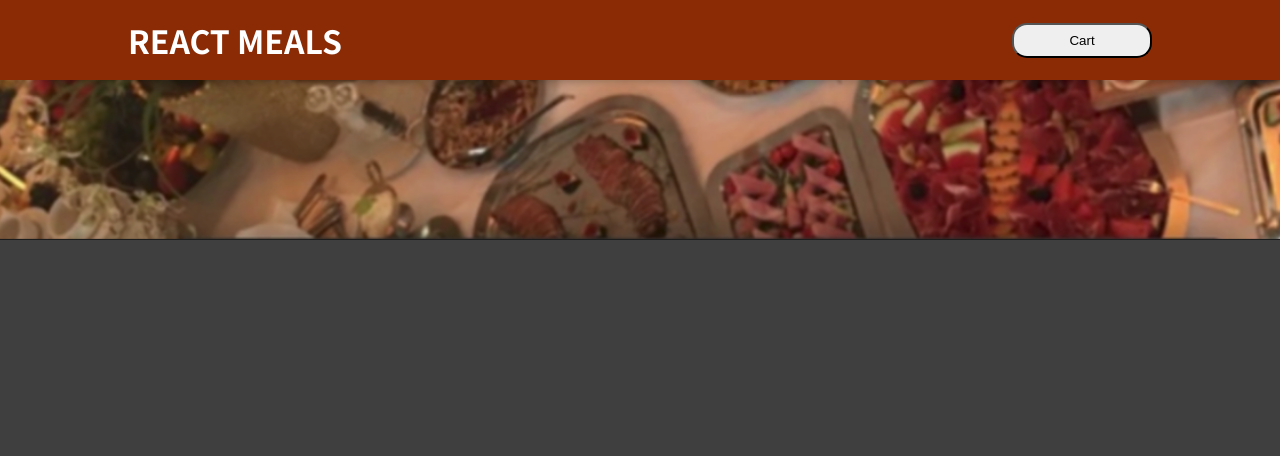
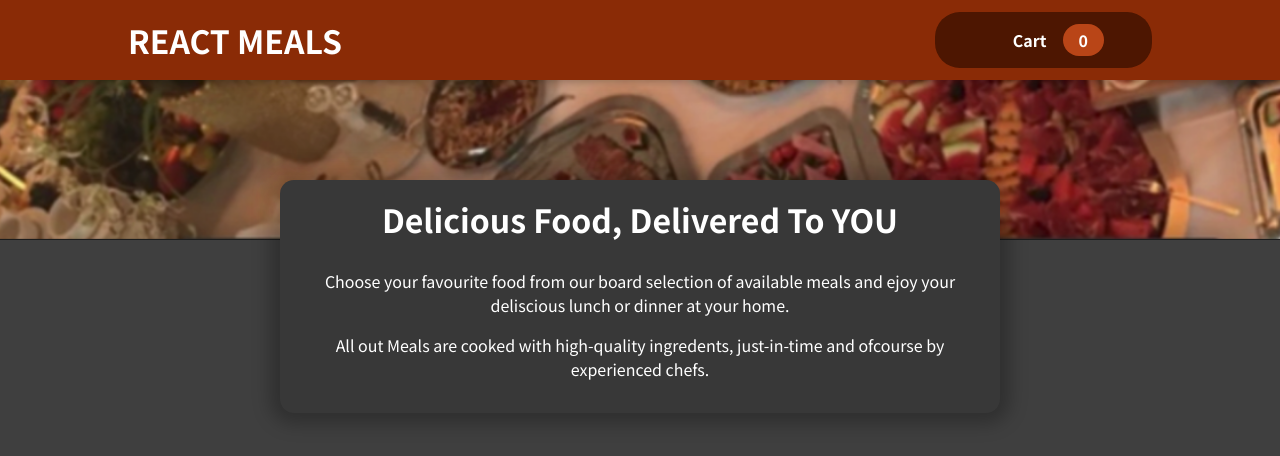
Before and after one commit to prawin10-mech/RestaurantAppReact, a JavaScript app: page / in a window 1280 px wide. Shown: the top 456 px of the page. Built offline with nearby package versions, Linux system fonts and the light colour scheme.

Commit message:
added meals summary

```diff
--- a/src/App.js
+++ b/src/App.js
@@ -1,9 +1,11 @@
 import Header from "./components/Layout/Header";
+import Meals from "./components/Meals/Meals";
 
 function App() {
   return (
     <div>
       <Header />
+      <Meals />
     </div>
   );
 }
--- /dev/null
+++ b/src/components/Cart/CartIcon.js
@@ -0,0 +1,13 @@
+const CartIcon = () => {
+  return (
+    <svg
+      xmlns="http://www.w3.org/2000/svg"
+      viewBox="0 0 20 20"
+      fill="currentColor"
+    >
+      <path d="M3 1a1 1 0 000 2h1.22l.305 1.222a.997.997 0 00.01.042l1.358 5.43-.893.892C3.74 11.846 4.632 14 6.414 14H15a1 1 0 000-2H6.414l1-1H14a1 1 0 00.894-.553l3-6A1 1 0 0017 3H6.28l-.31-1.243A1 1 0 005 1H3zM16 16.5a1.5 1.5 0 11-3 0 1.5 1.5 0 013 0zM6.5 18a1.5 1.5 0 100-3 1.5 1.5 0 000 3z" />
+    </svg>
+  );
+};
+
+export default CartIcon;
--- a/src/components/Layout/Header.css
+++ /dev/null
@@ -1,21 +0,0 @@
-.header-container {
-  position: fixed;
-  top: 0;
-  left: 0;
-  width: 100%;
-  height: 5rem;
-  background-color: #8a2b06;
-  color: white;
-  display: flex;
-  justify-content: space-between;
-  align-items: center;
-  padding: 0 10%;
-  box-shadow: 0 2px 8px rgba(0, 0, 0, 0.25);
-  z-index: 10;
-}
-
-.header-cart-button {
-  width: 140px;
-  height: 35px;
-  border-radius: 15px;
-}
--- a/src/components/Layout/Header.js
+++ b/src/components/Layout/Header.js
@@ -1,16 +1,15 @@
 import classes from "./Header.module.css";
 import mealsImage from "../../assests/main-image.png";
+import HeaderCartButton from "./HeaderCartButton";
 const Header = () => {
   return (
     <>
       <header className={classes.header}>
-        <h1 className="header-heading">REACT MEALS</h1>
-        <button className="header-cart-button" alt="main-image">
-          Cart
-        </button>
+        <h1>REACT MEALS</h1>
+        <HeaderCartButton />
       </header>
       <div className={classes["main-image"]}>
-        <img src={mealsImage} />
+        <img src={mealsImage} alt="main image" />
       </div>
     </>
   );
--- a/src/components/Layout/Header.module.css
+++ b/src/components/Layout/Header.module.css
@@ -13,11 +13,6 @@
   box-shadow: 0 2px 8px rgba(0, 0, 0, 0.25);
   z-index: 10;
 }
-.header button {
-  width: 140px;
-  height: 35px;
-  border-radius: 15px;
-}
 
 .main-image {
   width: 100%;
--- /dev/null
+++ b/src/components/Layout/HeaderCartButton.js
@@ -0,0 +1,14 @@
+import CartIcon from "../Cart/CartIcon";
+import classes from "./HeaderCartButton.module.css";
+
+const HeaderCartButton = (props) => {
+  return (
+    <div className={classes.button}>
+      <span className={classes.icon}>{CartIcon}</span>
+      <span>Cart</span>
+      <span className={classes.badge}>0</span>
+    </div>
+  );
+};
+
+export default HeaderCartButton;
--- /dev/null
+++ b/src/components/Layout/HeaderCartButton.module.css
@@ -0,0 +1,59 @@
+.button {
+  cursor: pointer;
+  font: inherit;
+  border: none;
+  background-color: #4d1601;
+  color: white;
+  padding: 0.75rem 3rem;
+  display: flex;
+  justify-content: space-around;
+  align-items: center;
+  border-radius: 25px;
+  font-weight: bold;
+}
+
+.button:hover,
+.button:active {
+  background-color: #2c0d00;
+}
+
+.icon {
+  width: 1.35rem;
+  height: 1.35rem;
+  margin-right: 0.5rem;
+}
+
+.badge {
+  background-color: #b94517;
+  padding: 0.25rem 1rem;
+  border-radius: 25px;
+  margin-left: 1rem;
+  font-weight: bold;
+}
+
+.button:hover .badge,
+.button:active .badge {
+  background-color: #92320c;
+}
+
+.bump {
+  animation: bump 300ms ease-out;
+}
+
+@keyframes bump {
+  0% {
+    transform: scale(1);
+  }
+  10% {
+    transform: scale(0.9);
+  }
+  30% {
+    transform: scale(1.1);
+  }
+  50% {
+    transform: scale(1.15);
+  }
+  100% {
+    transform: scale(1);
+  }
+}
--- /dev/null
+++ b/src/components/Meals/Meals.js
@@ -0,0 +1,12 @@
+import MealsSummary from "./MealsSummary";
+import classes from "./Meals.module.css";
+
+const Meals = () => {
+  return (
+    <div className={classes.meals}>
+      <MealsSummary />
+    </div>
+  );
+};
+
+export default Meals;
--- /dev/null
+++ b/src/components/Meals/Meals.module.css
@@ -0,0 +1,4 @@
+.meals {
+  position: relative;
+  top: 100px;
+}
--- /dev/null
+++ b/src/components/Meals/MealsSummary.js
@@ -0,0 +1,19 @@
+import classes from "./MealsSummary.module.css";
+
+const MealsSummary = () => {
+  return (
+    <div className={classes.summary}>
+      <h2>Delicious Food, Delivered To YOU</h2>
+      <p>
+        Choose your favourite food from our board selection of available meals
+        and ejoy your deliscious lunch or dinner at your home.
+      </p>
+      <p>
+        All out Meals are cooked with high-quality ingredents, just-in-time and
+        ofcourse by experienced chefs.
+      </p>
+    </div>
+  );
+};
+
+export default MealsSummary;
--- /dev/null
+++ b/src/components/Meals/MealsSummary.module.css
@@ -0,0 +1,18 @@
+.summary {
+  text-align: center;
+  max-width: 45rem;
+  width: 90%;
+  margin: auto;
+  margin-top: -10rem;
+  position: relative;
+  background-color: #383838;
+  color: white;
+  border-radius: 14px;
+  padding: 1rem;
+  box-shadow: 0 1px 18px 10px rgba(0, 0, 0, 0.25);
+}
+
+.summary h2 {
+  font-size: 2rem;
+  margin-top: 0;
+}
```
